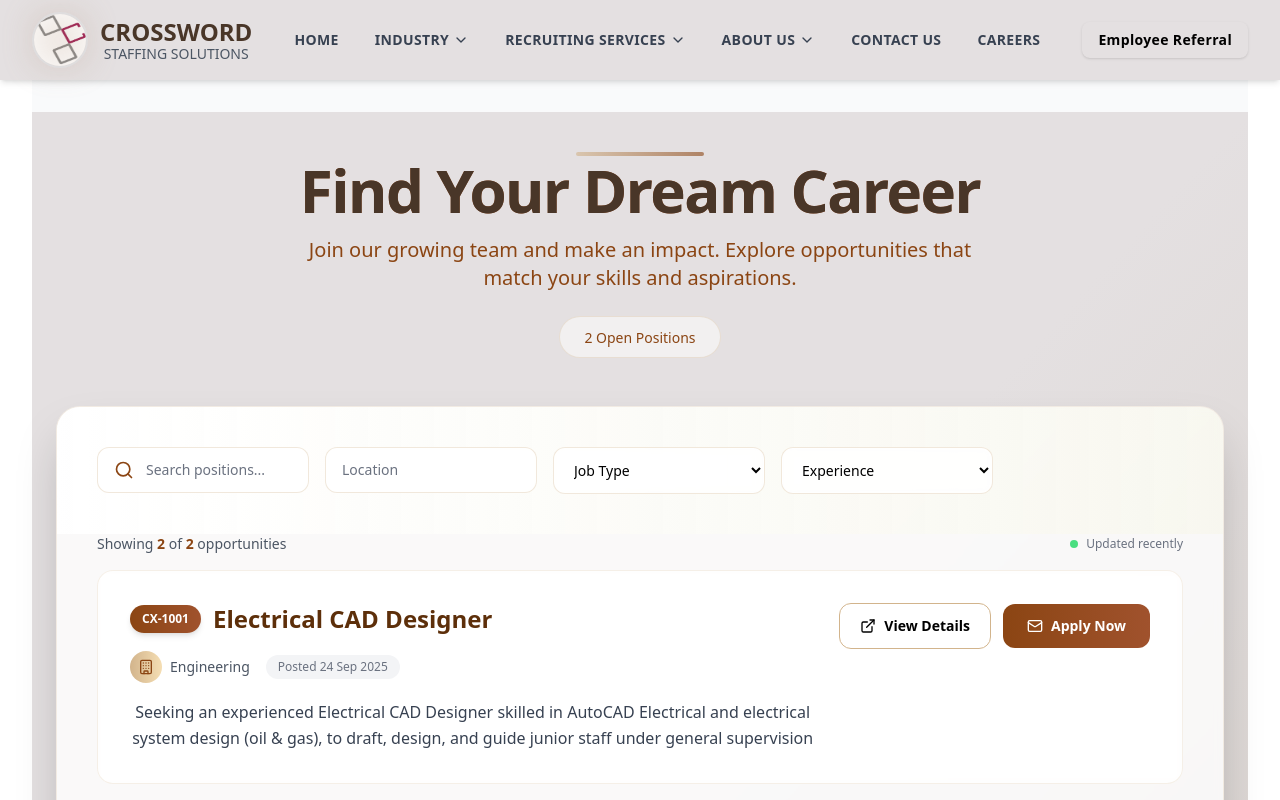
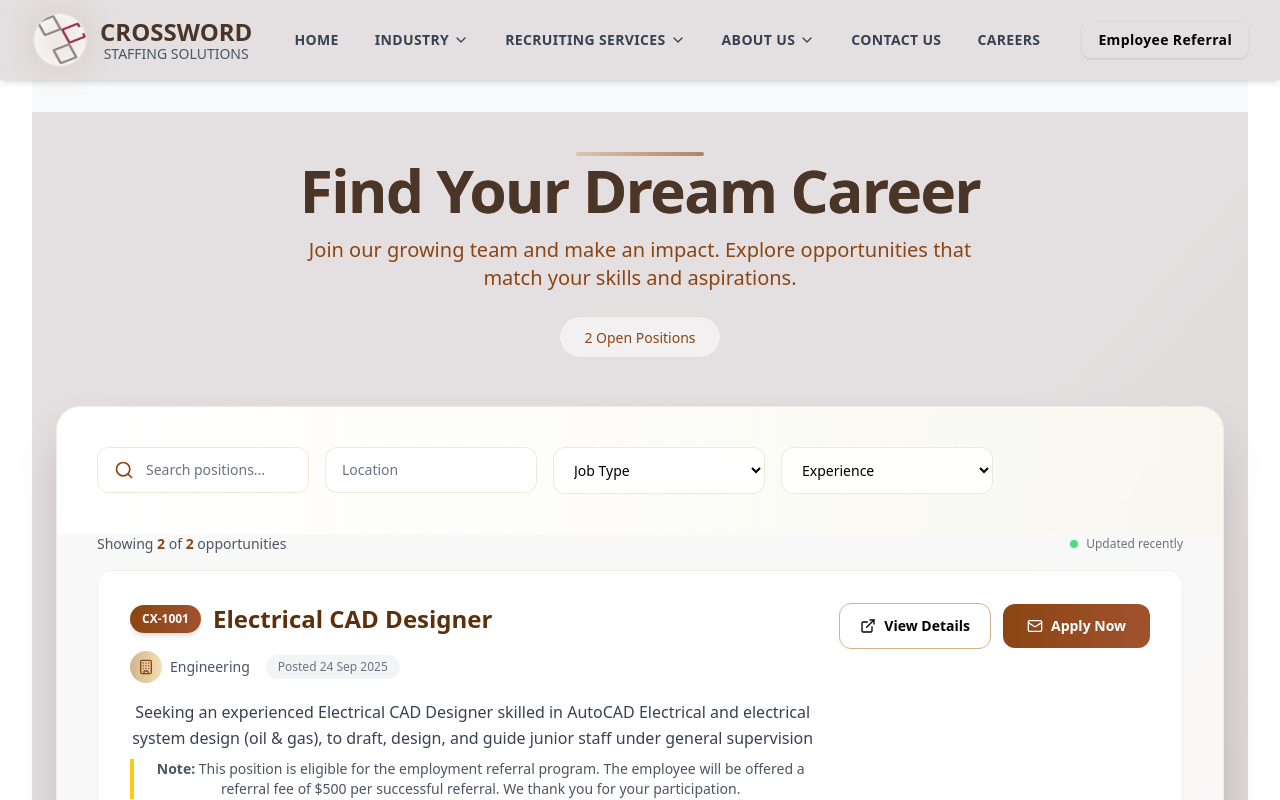
Before and after one commit to Yash-j7/crossWord, a React (Vite) app: page /career in a window 1280 px wide. Shown: the top 800 px of the page. Built offline with nearby package versions, Linux system fonts and the light colour scheme.

Commit message:
Update Careers.jsx added note

```diff
--- a/src/Careers.jsx
+++ b/src/Careers.jsx
@@ -20,6 +20,7 @@ export default function Careers() {
         location: "Alpharetta, GA",
         // experienceYears: 3,
         description: "Seeking an experienced Electrical CAD Designer skilled in AutoCAD Electrical and electrical system design (oil & gas), to draft, design, and guide junior staff under general supervision",
+        note: "This position is eligible for the employment referral program. The employee will be offered a referral fee of $500 per successful referral. We thank you for your participation.",
         pdfPath: electricalCADDesignerPDF,
         department: "Engineering",
         postedDate: "24 Sep 2025"
@@ -31,6 +32,7 @@ export default function Careers() {
         location: "Cumming, GA",
         // experienceYears: 3,
         description: "Lead end-to-end pharmaceutical CAPEX projects from design to commissioning, ensuring quality, budget, and schedule compliance.",
+        note: "This position is eligible for the employment referral program. The employee will be offered a referral fee of $500 per successful referral. We thank you for your participation.",
         pdfPath: projectEngineerPDF,
         department: "Engineering",
         postedDate: "24 Sep 2025"
@@ -597,6 +599,12 @@ Best regards,
                       <p className="text-gray-700 leading-relaxed max-w-4xl group-hover:text-gray-800 transition-colors duration-200">
                         {job.description}
                       </p>
+                      {job.note && (
+   <p className="mt-2 pl-3 border-l-4 border-yellow-400 text-sm text-gray-600">
+  <span className="font-semibold">Note:</span> {job.note}
+</p>
+
+  )}
                       <div className="absolute inset-0 bg-gradient-to-r from-transparent via-transparent to-white/20 opacity-0 group-hover:opacity-100 transition-opacity duration-300 pointer-events-none"></div>
                     </div>
                   </div>
```
